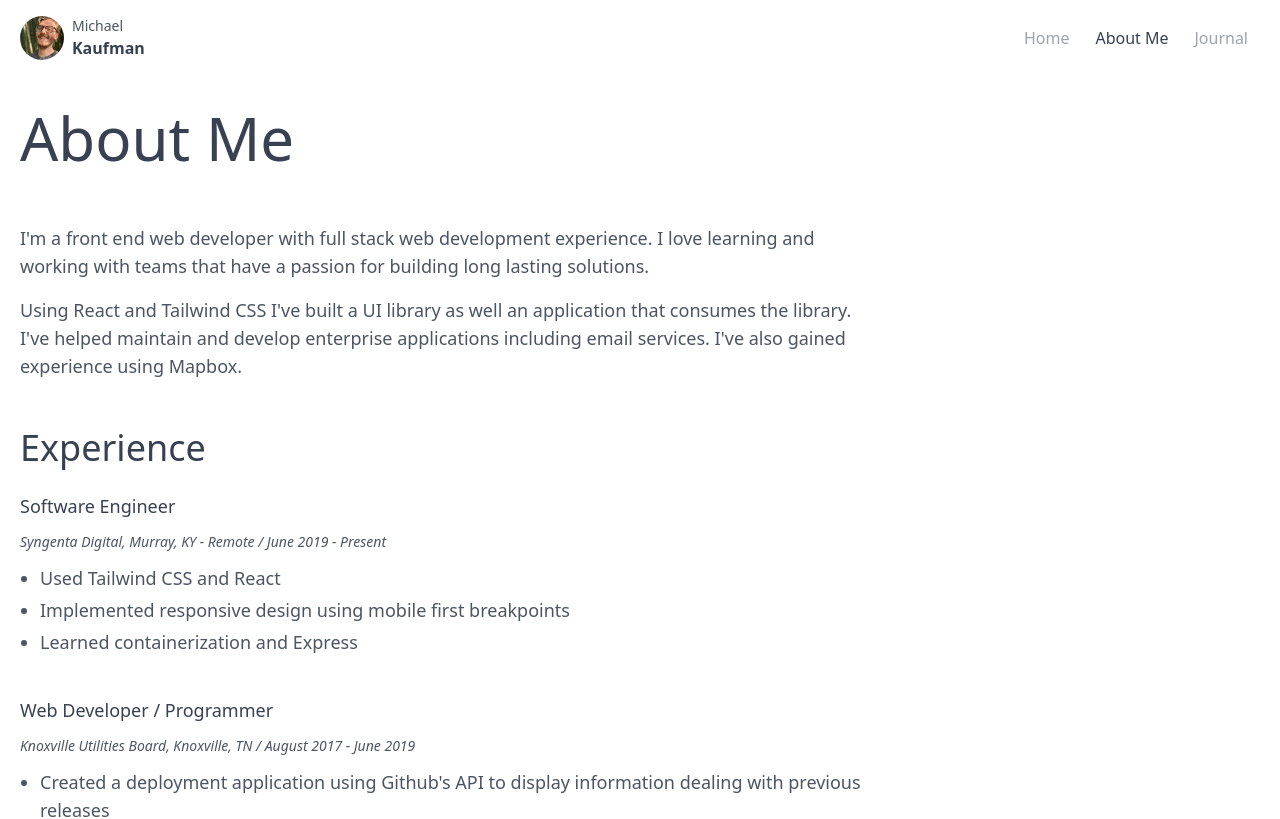
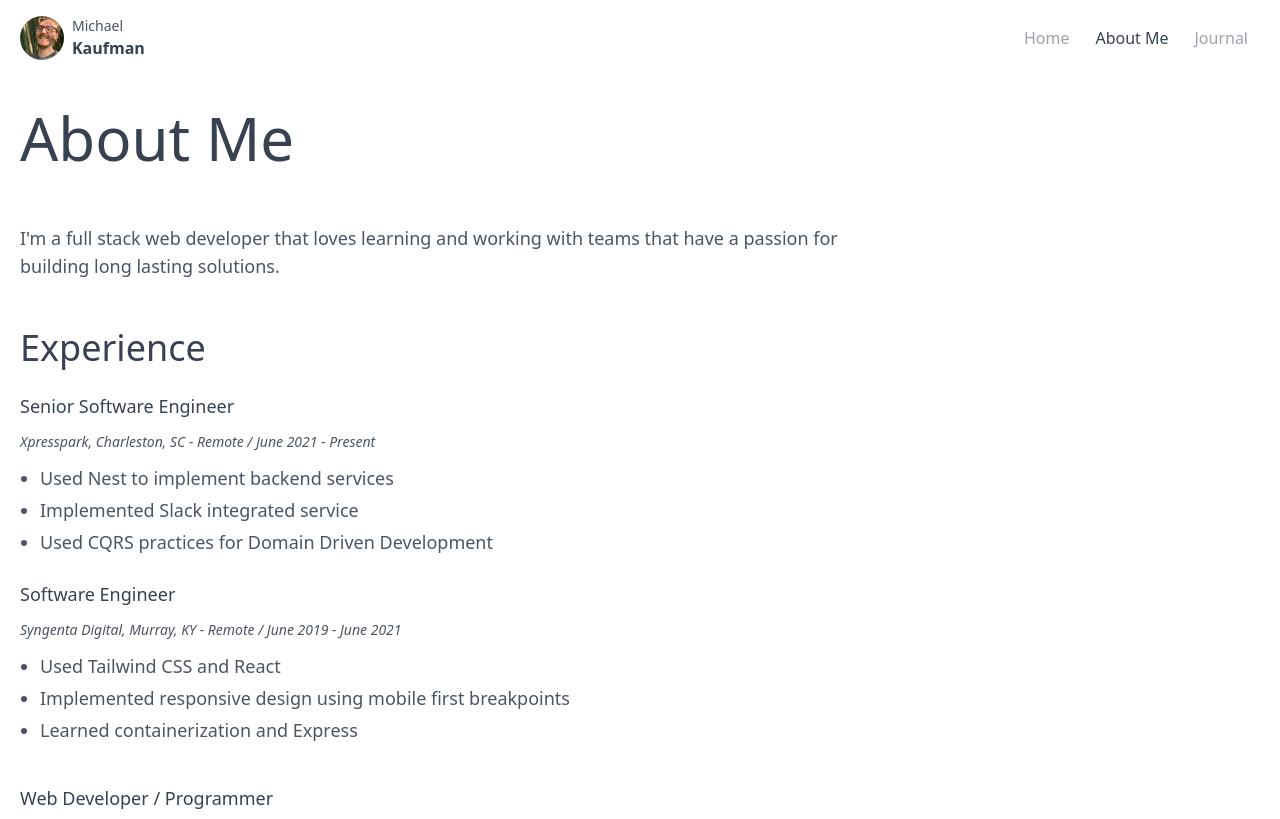
Before and after one commit to KaufmanDeveloper/kaufman-personal-site, a Next.js app: page /about-me in a window 1280 px wide. Shown: the top 819 px of the page. Built offline with nearby package versions, Linux system fonts and the light colour scheme.

Commit message:
feat: Update about me page and configure prettier

```diff
--- a/pages/about-me/index.jsx
+++ b/pages/about-me/index.jsx
@@ -17,16 +17,8 @@ export default function AboutMe() {
           <SectionHeader>About Me</SectionHeader>
 
           <SectionContent>
-            I'm a front end web developer with full stack web development
-            experience. I love learning and working with teams that have a
-            passion for building long lasting solutions.
-          </SectionContent>
-
-          <SectionContent className="mt-4">
-            Using React and Tailwind CSS I've built a UI library as well an
-            application that consumes the library. I've helped maintain and
-            develop enterprise applications including email services. I've also
-            gained experience using Mapbox.
+            I'm a full stack web developer that loves learning and working with
+            teams that have a passion for building long lasting solutions.
           </SectionContent>
         </Section>
 
@@ -34,10 +26,26 @@ export default function AboutMe() {
           <SectionSubHeader>Experience</SectionSubHeader>
 
           <SectionContent className="mt-6">
+            <h3 className="text-lg text-primary">Senior Software Engineer</h3>
+
+            <div className="mt-3 italic text-secondary text-sm">
+              Xpresspark, Charleston, SC - Remote / June 2021 - Present
+            </div>
+
+            <List className="mt-3">
+              <List.Item>Used Nest to implement backend services</List.Item>
+              <List.Item>Implemented Slack integrated service</List.Item>
+              <List.Item>
+                Used CQRS practices for Domain Driven Development
+              </List.Item>
+            </List>
+          </SectionContent>
+
+          <SectionContent className="mt-6">
             <h3 className="text-lg text-primary">Software Engineer</h3>
 
             <div className="mt-3 italic text-secondary text-sm">
-              Syngenta Digital, Murray, KY - Remote / June 2019 - Present
+              Syngenta Digital, Murray, KY - Remote / June 2019 - June 2021
             </div>
 
             <List className="mt-3">
@@ -78,7 +86,7 @@ export default function AboutMe() {
         <List className="mt-3">
           <List.Item>React</List.Item>
           <List.Item>Tailwind CSS</List.Item>
-          <List.Item>Mapbox</List.Item>
+          <List.Item>Nest</List.Item>
           <List.Item>Ember</List.Item>
           <List.Item>Figma</List.Item>
           <List.Item>Express</List.Item>
```
Also changed, not shown: .eslintrc.json, 1 other file (tests, documents, lock files or other folders).
